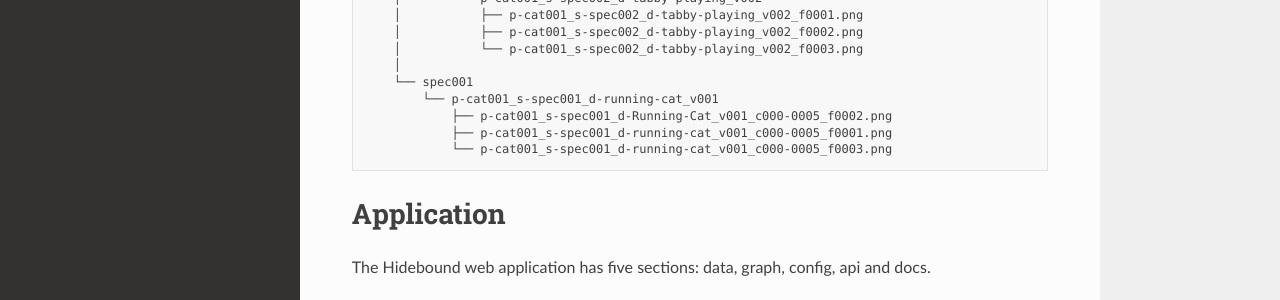
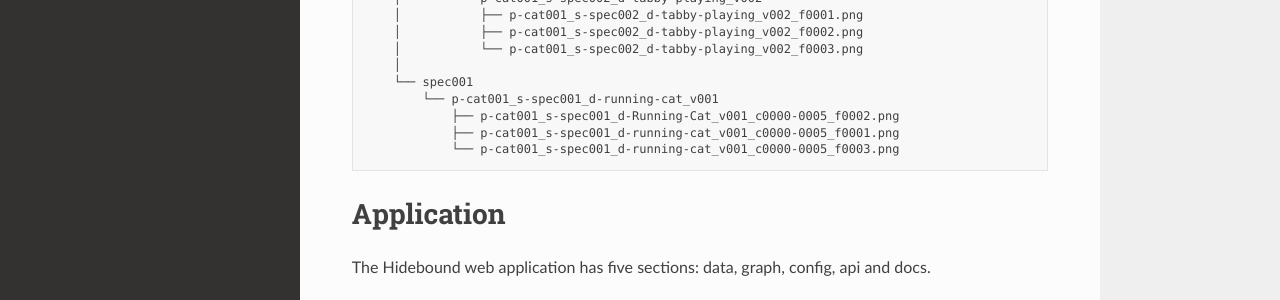
Before and after one commit to theNewFlesh/hidebound, a Sphinx documentation site: the page built from sphinx/intro.rst, in a window 1280 px wide and 900 px high, scrolled down 7021 px. Shown: the part 521-821 px from the top of the window. Built offline with Sphinx 7.4.7 and the Read the Docs theme 2.0.0, drawn with Linux system fonts in a browser that asks for light colours; pages that are not in the unit, such as notebooks, are missing from menus; some of the changed text lies outside the part shown.

```diff
--- a/sphinx/intro.rst
+++ b/sphinx/intro.rst
@@ -142,9 +142,9 @@ looks like this (unmentioned assets are collapsed behind the ellipses):
     │   └── p-cat001
     │       └── spec001
     │           └── p-cat001_s-spec001_d-running-cat_v001
-    │               ├── p-cat001_s-spec001_d-running-cat_v001_c000-005_f0001.png
-    │               ├── p-cat001_s-spec001_d-running-cat_v001_c000-005_f0002.png
-    │               └── p-cat001_s-spec001_d-running-cat_v001_c000-005_f0003.png
+    │               ├── p-cat001_s-spec001_d-running-cat_v001_c0000-0005_f0001.png
+    │               ├── p-cat001_s-spec001_d-running-cat_v001_c0000-0005_f0002.png
+    │               └── p-cat001_s-spec001_d-running-cat_v001_c0000-0005_f0003.png
     │
     ├── metadata
         ├── asset
@@ -240,7 +240,7 @@ Fields are comprised of two main parts:
 ~~~~~~~~~~~~~~~~~~~~
 
 In our example filename:
-``p-cat001_s-spec001_d-running-cat_v001_c000-005_f0003.png`` the
+``p-cat001_s-spec001_d-running-cat_v001_c0000-0005_f0003.png`` the
 metadata will be:
 
 ::
@@ -264,7 +264,7 @@ filename:
       indicator   token
               | __|__
              | |     |
-    p-cat001_s-spec001_d-running-cat_v001_c000-005_f0003.png
+    p-cat001_s-spec001_d-running-cat_v001_c0000-0005_f0003.png
              |_______|
                  |
                field
@@ -422,9 +422,9 @@ For Example
         │
         └── spec001
             └── p-cat001_s-spec001_d-running-cat_v001
-                ├── p-cat001_s-spec001_d-Running-Cat_v001_c000-0005_f0002.png
-                ├── p-cat001_s-spec001_d-running-cat_v001_c000-0005_f0001.png
-                └── p-cat001_s-spec001_d-running-cat_v001_c000-0005_f0003.png
+                ├── p-cat001_s-spec001_d-Running-Cat_v001_c0000-0005_f0002.png
+                ├── p-cat001_s-spec001_d-running-cat_v001_c0000-0005_f0001.png
+                └── p-cat001_s-spec001_d-running-cat_v001_c0000-0005_f0003.png
 
 Application
 ===========
```
Also changed, not shown: other parts of sphinx/intro.rst (+1 -1 lines), README.md (+10 -10 lines), 7 other files.
